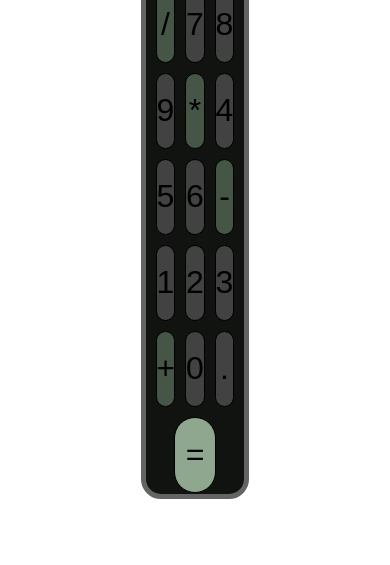
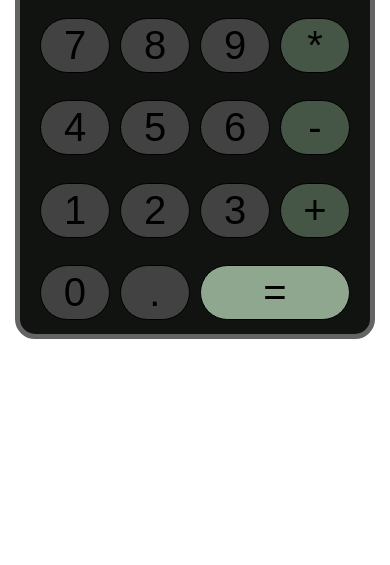
Before and after one commit to shubu10/Calculator, a plain HTML site: page index.html in a window 390 px wide. Shown: the part 279-844 px from the top of the page. Drawn offline with Linux system fonts and the light colour scheme.

Commit message:
added responsiveness

```diff
--- a/style.css
+++ b/style.css
@@ -47,7 +47,7 @@ body{
     display: flex;
     justify-content: center;
     align-items: center;
-    font-size: 2rem;
+    font-size: 2.5rem;
     font-family: sans-serif;
     border: 1px solid rgb(0, 0, 0);
 }
@@ -68,3 +68,43 @@ body{
 .op{
     background-color: rgb(70, 86, 70);
 }
+
+
+
+@media screen and (max-width: 992px){
+
+    #container{
+        width: 500px;
+        height: 750px;
+        margin-top: 50px;
+    }
+
+    .circle{
+        font-size: 3rem;
+    }
+
+}
+
+@media screen and (max-width: 768px){
+
+    #container{
+        width: 450px;
+        height: 700px;
+        margin-top: 50px;
+    }
+
+    .circle{
+        font-size: 2.5rem;
+    }
+
+}
+
+@media screen and (max-width: 576px){
+
+    #container{
+        width: 350px;
+        height: 550px;
+        margin-top: 50px;
+    }
+
+}
```
